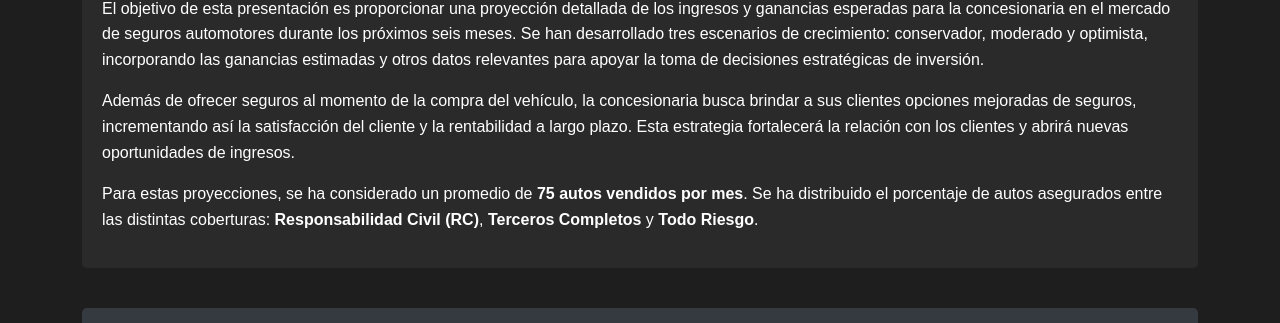
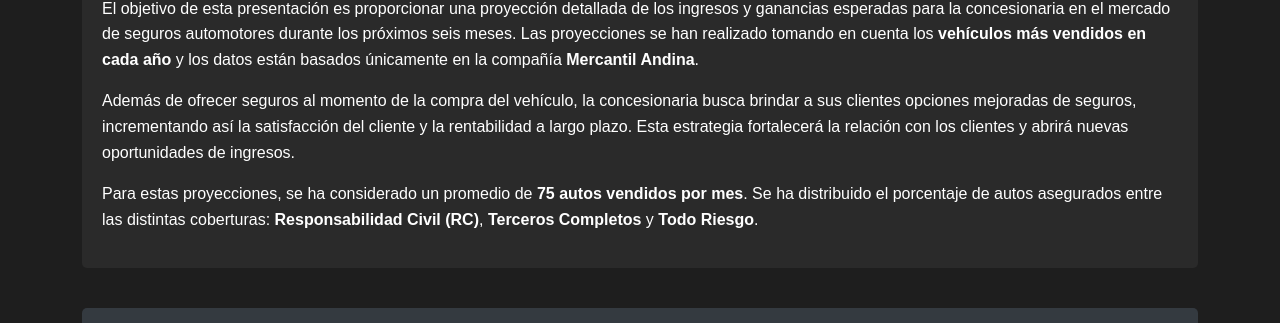
Before and after one commit to facugon85/agencia_, a plain HTML site: page index.html in a window 1280 px wide. Shown: the part 230-553 px from the top of the page. Drawn offline with nearby package versions, Linux system fonts and the light colour scheme.

Commit message:
Update index.html

```diff
--- a/index.html
+++ b/index.html
@@ -88,7 +88,7 @@
 
         <div class="intro">
             <h2>Introducción</h2>
-            <p>El objetivo de esta presentación es proporcionar una proyección detallada de los ingresos y ganancias esperadas para la concesionaria en el mercado de seguros automotores durante los próximos seis meses. Se han desarrollado tres escenarios de crecimiento: conservador, moderado y optimista, incorporando las ganancias estimadas y otros datos relevantes para apoyar la toma de decisiones estratégicas de inversión.</p>
+            <p>El objetivo de esta presentación es proporcionar una proyección detallada de los ingresos y ganancias esperadas para la concesionaria en el mercado de seguros automotores durante los próximos seis meses. Las proyecciones se han realizado tomando en cuenta los <strong>vehículos más vendidos en cada año</strong> y los datos están basados únicamente en la compañía <strong>Mercantil Andina</strong>.</p>
             <p>Además de ofrecer seguros al momento de la compra del vehículo, la concesionaria busca brindar a sus clientes opciones mejoradas de seguros, incrementando así la satisfacción del cliente y la rentabilidad a largo plazo. Esta estrategia fortalecerá la relación con los clientes y abrirá nuevas oportunidades de ingresos.</p>
             <p>Para estas proyecciones, se ha considerado un promedio de <strong>75 autos vendidos por mes</strong>. Se ha distribuido el porcentaje de autos asegurados entre las distintas coberturas: <strong>Responsabilidad Civil (RC)</strong>, <strong>Terceros Completos</strong> y <strong>Todo Riesgo</strong>.</p>
         </div>
```
